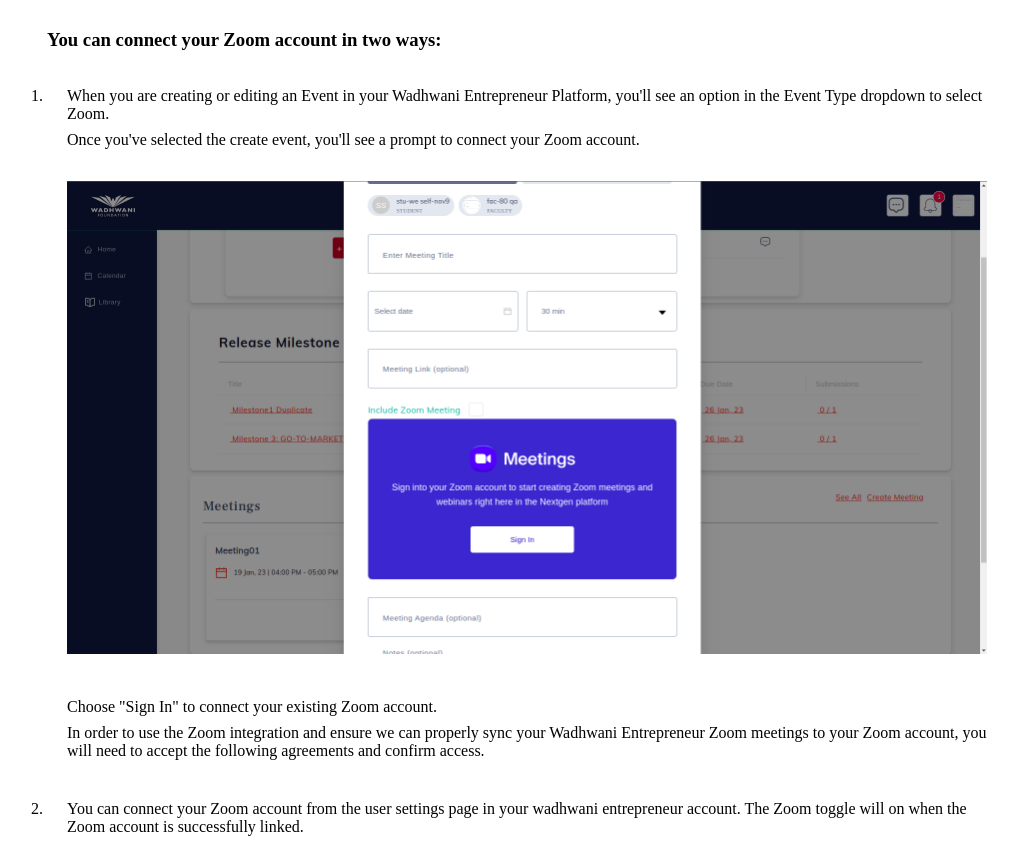
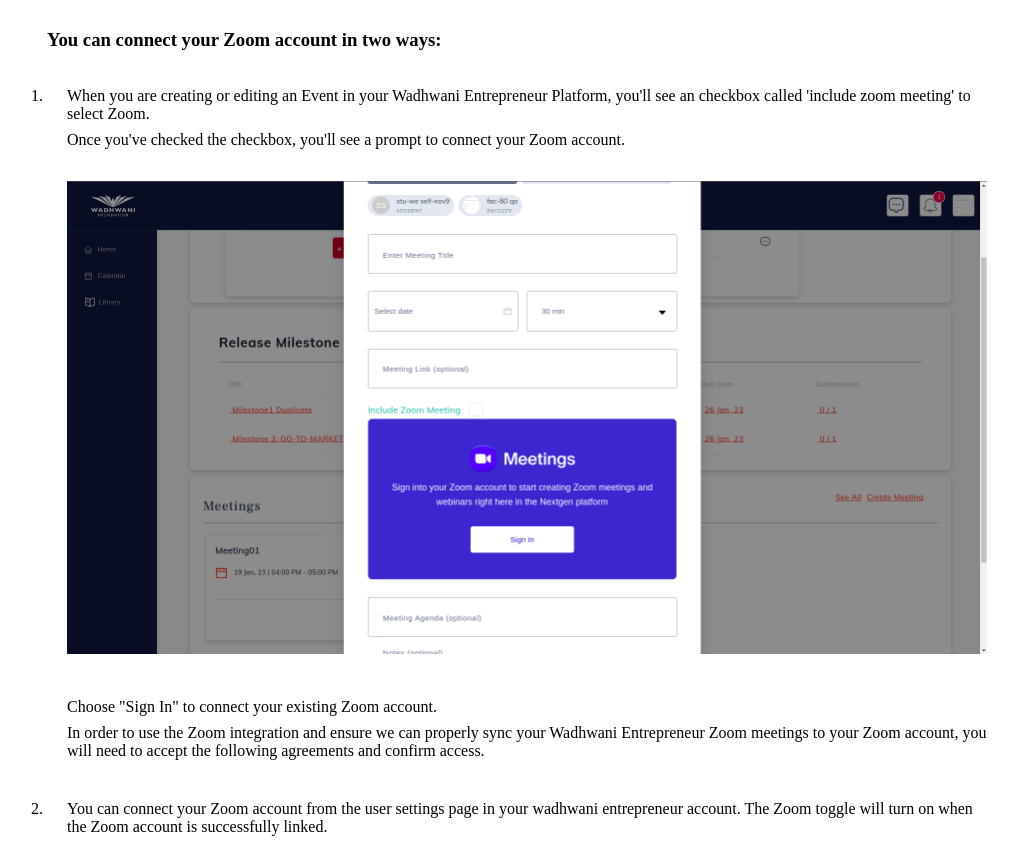
Before and after one commit to wadhwani-operating-foundation/Zoom-Entrepreneur.github.io, a plain HTML site: page index.html in a window 1280 px wide. Shown: the part 287-1152 px from the top of the page, without its empty margins (113-1131 px from the left). Drawn offline with Linux system fonts and the light colour scheme.

```diff
--- a/index.html
+++ b/index.html
@@ -28,10 +28,10 @@
             <li>
                 <p class="description-text two">
                     When you are creating or editing an Event in your Wadhwani Entrepreneur Platform, you'll see an
-                    option in the Event Type dropdown to select Zoom.
+                    checkbox called 'include zoom meeting' to select Zoom.
                 </p>
                 <p class="description-text three">
-                    Once you've selected the create event, you'll see a prompt to connect your Zoom account.
+                    Once you've checked the checkbox, you'll see a prompt to connect your Zoom account.
                 </p>
                 <img src="./images/IMAGE03.png" />
                 <p class="description-text three">
@@ -46,7 +46,7 @@
             <li>
                 <p class="description-text">
                     You can connect your Zoom account from the user settings page in your wadhwani entrepreneur account.
-                    The Zoom toggle will on when the Zoom account is successfully linked.
+                    The Zoom toggle will turn on when the Zoom account is successfully linked.
                 </p>
                 <img src="./images/IMAGE02.png" />
             </li>
@@ -77,10 +77,6 @@
                     3. Click the ‘Remove’ button.”
 
                 </p>
-                <p class="description-text three">
-                    In order to use the Zoom integration and ensure we can properly sync your Wadhwani Entrepreneur Zoom
-                    meetings to your Zoom account, you will need to accept the following agreements and confirm access.
-                </p>
             </li>
         </ol>
         <h4 class="list-heading ">How Zoom Events and Settings Sync Between Wadhwani Entrepreneur and Zoom.us</h4>
```
